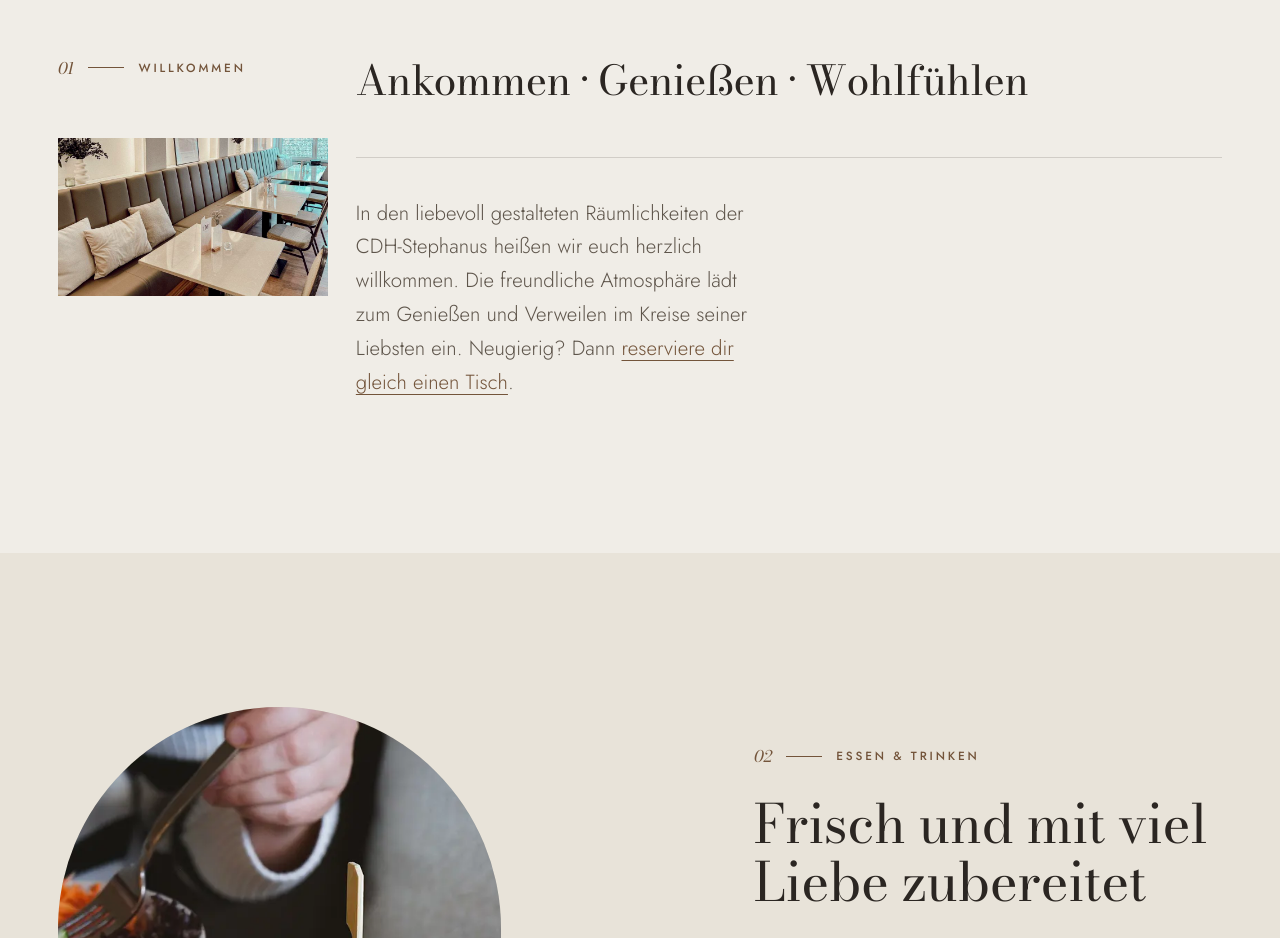
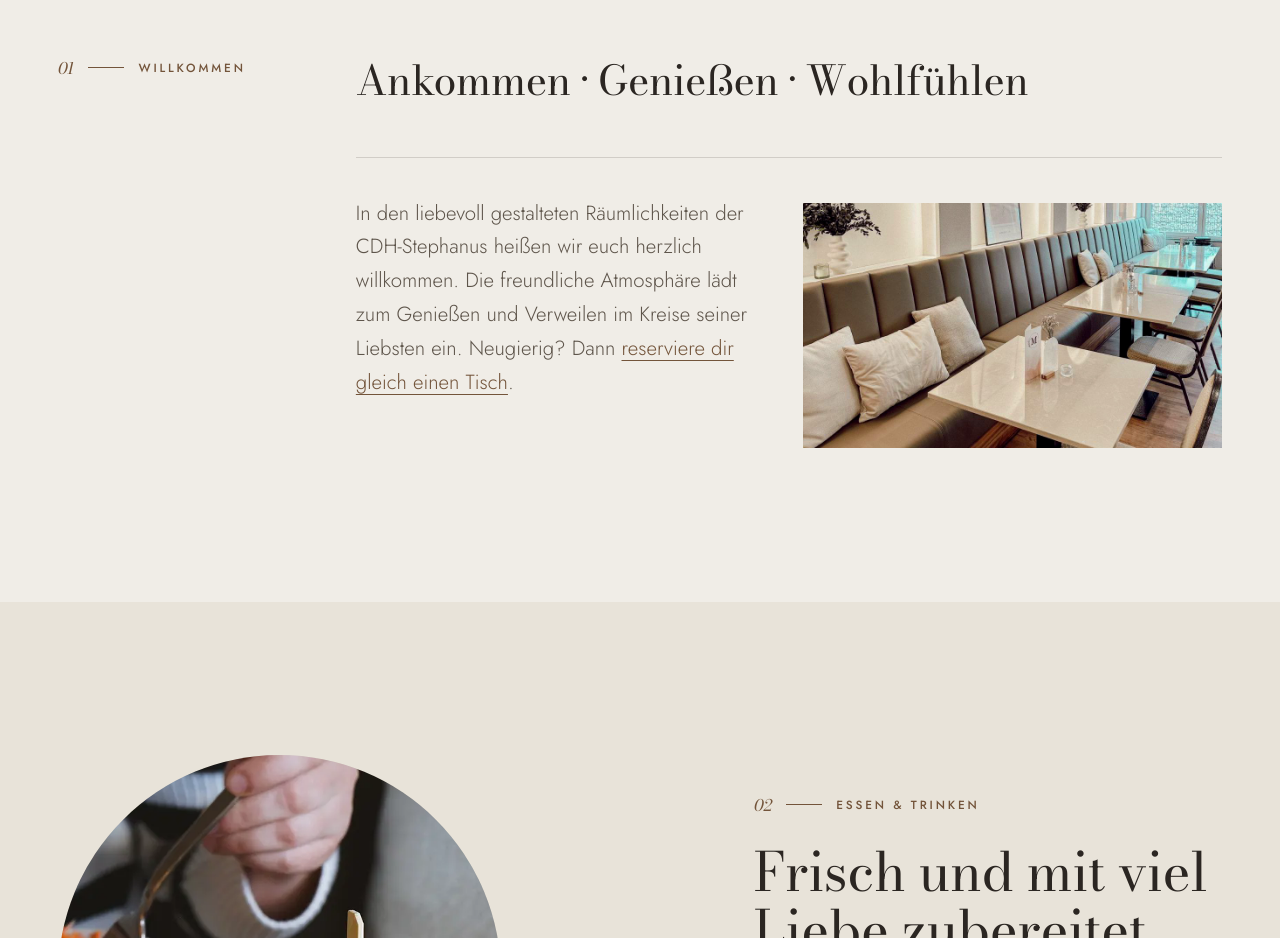
Before and after one commit to nmmhw4cbc7-commits/manna, a plain HTML site: page index.html in a window 1280 px wide. Shown: the part 900-1838 px from the top of the page. Drawn offline with Linux system fonts and the light colour scheme.

Commit message:
Startseite: Sitzbank-Foto größer neben dem Willkommenstext

```diff
--- a/assets/css/style.css
+++ b/assets/css/style.css
@@ -273,10 +273,11 @@ figcaption::before { content: ""; width: 24px; height: 1px; background: currentC
 .two-col { display: grid; grid-template-columns: 1fr 1fr; gap: var(--col-gap); }
 .intro .two-col { margin-top: clamp(36px, 4vw, 56px); padding-top: clamp(28px, 3vw, 40px); border-top: 1px solid var(--rule); }
 @media (max-width: 900px) { .two-col { grid-template-columns: 1fr; } }
-.intro .nische { margin-top: 32px; width: 100%; }
+.intro .two-col { align-items: start; }
+.intro .nische { margin-top: 0.4em; }
+.intro .nische img { width: 100%; height: auto; }
 @media (max-width: 900px) {
   .intro .eyebrow-col, .intro .body-col { grid-column: 1 / -1; }
-  .intro .nische { display: none; }
 }
 
 /* Split-Sektionen */
--- a/index.html
+++ b/index.html
@@ -99,14 +99,14 @@
       <div class="container grid">
         <div class="eyebrow-col">
           <span class="eyebrow"><span class="num">01</span>Willkommen</span>
-          <div class="nische reveal">
-            <img src="assets/img/bank-breit.jpg" width="960" height="560" loading="lazy" alt="Die lange gepolsterte Sitzbank mit Kissen und gedeckten Tischen.">
-          </div>
         </div>
         <div class="body-col">
-          <p class="statement reveal">Ankommen · Genießen · Wohlfühlen</p>
+          <p class="statement reveal">Ankommen&nbsp;· Genießen&nbsp;· Wohlfühlen</p>
           <div class="two-col reveal reveal-d1">
             <p class="lead">In den liebevoll gestalteten Räumlichkeiten der CDH-Stephanus heißen wir euch herzlich willkommen. Die freundliche Atmosphäre lädt zum Genießen und Verweilen im Kreise seiner Liebsten ein. Neugierig? Dann <a href="reservieren.html">reserviere dir gleich einen Tisch</a>.</p>
+            <div class="nische">
+              <img src="assets/img/bank-breit.jpg" width="960" height="560" loading="lazy" alt="Die lange gepolsterte Sitzbank mit Kissen und gedeckten Tischen.">
+            </div>
           </div>
         </div>
       </div>
```
Also changed, not shown: src/pages/index.html (+4 -4 lines).
